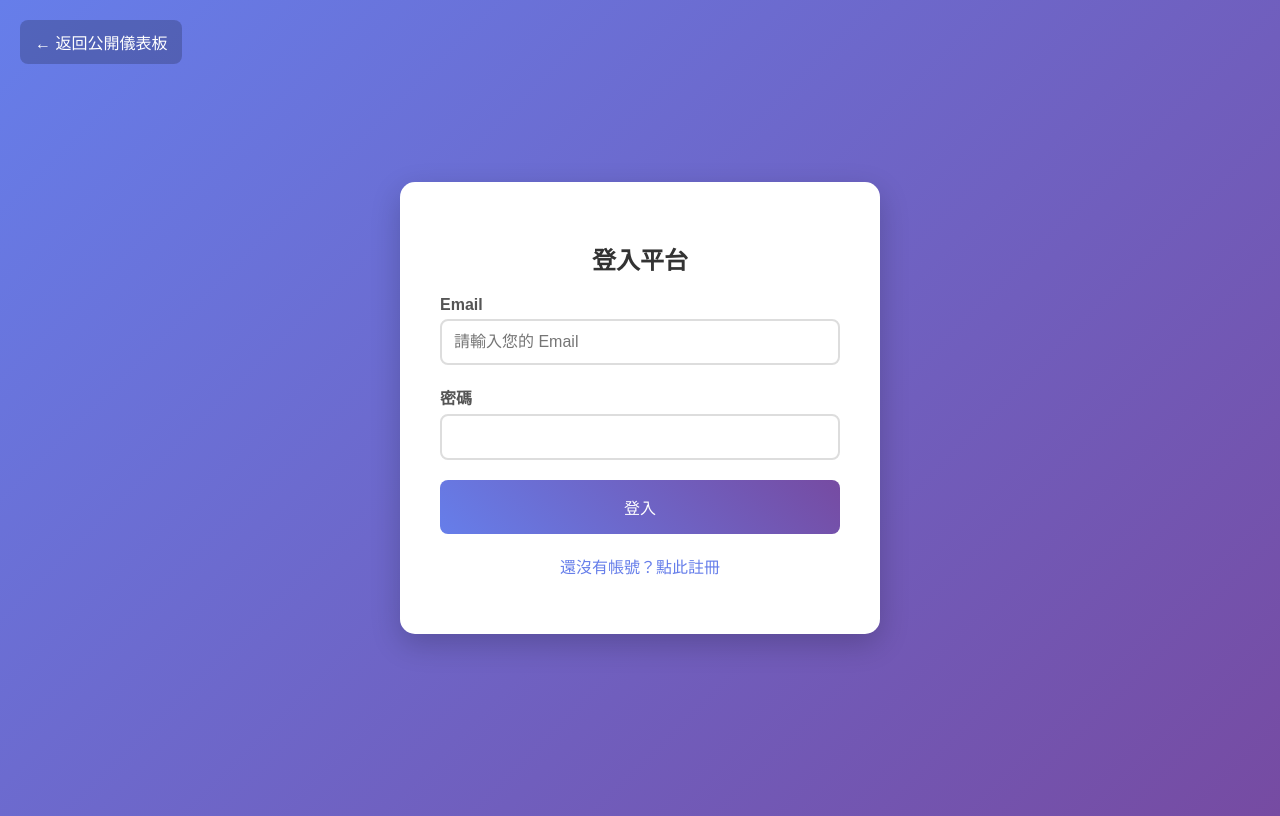
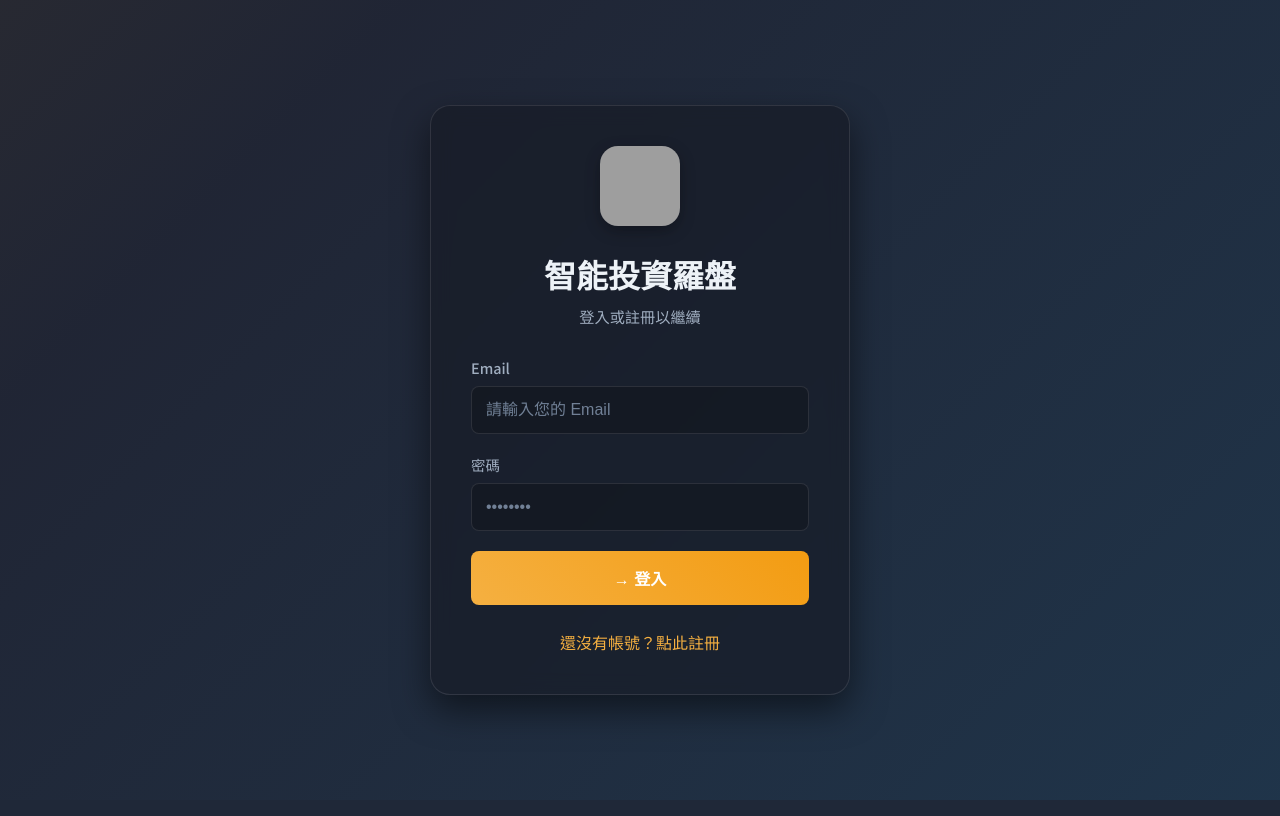
Before and after one commit to Gianni121212/FinSimU, a Flask app: page /login in a window 1280 px wide. Run offline with Flask 3, Linux system fonts and the light colour scheme; grey boxes are pictures that could not be loaded.

Commit message:
Update login.html

```diff
--- a/templates/login.html
+++ b/templates/login.html
@@ -1,73 +1,264 @@
+<!DOCTYPE html>
+<html lang="zh-TW">
 <head>
     <meta charset="UTF-8">
     <meta name="viewport" content="width=device-width, initial-scale=1.0">
-    <title>登入/註冊 - AI 策略分析平台</title>
+    <title>智能投資羅盤</title>
 
-    <!-- START: PWA/行動裝置優化標籤 -->
-    <meta name="theme-color" content="#6d5edc"/> <!-- 瀏覽器頂部顏色，與 manifest.json 一致 -->
-    <meta name="apple-mobile-web-app-capable" content="yes"> <!-- iOS: 啟用 Web App 模式 -->
-    <meta name="apple-mobile-web-app-status-bar-style" content="default"> <!-- iOS: 狀態列樣式 -->
-    <link rel="apple-touch-icon" href="/static/icons/apple-touch-icon.png"> <!-- iOS: 主畫面圖示 -->
-    <link rel="manifest" href="/static/manifest.json"> <!-- Android/Chrome: PWA 設定檔 -->
-    <!-- END: PWA/行動裝置優化標籤 -->
+    <!-- PWA/行動裝置優化標籤 -->
+    <meta name="theme-color" content="#1a202c"/>
+    <meta name="apple-mobile-web-app-capable" content="yes">
+    <meta name="apple-mobile-web-app-status-bar-style" content="black-translucent">
+    <link rel="apple-touch-icon" href="/static/icons/apple-touch-icon.png">
+    <link rel="manifest" href="/static/manifest.json">
+
+    <!-- Google Fonts -->
+    <link rel="preconnect" href="https://fonts.googleapis.com">
+    <link rel="preconnect" href="https://fonts.gstatic.com" crossorigin>
+    <link href="https://fonts.googleapis.com/css2?family=Noto+Sans+TC:wght@400;500;700&family=Roboto+Slab:wght@600;700&display=swap" rel="stylesheet">
 
     <style>
-        body { font-family: 'Microsoft JhengHei', sans-serif; background: linear-gradient(135deg, #667eea 0%, #764ba2 100%); display: flex; justify-content: center; align-items: center; min-height: 100vh; }
-        .form-container { background: white; padding: 40px; border-radius: 15px; box-shadow: 0 10px 30px rgba(0,0,0,0.2); width: 100%; max-width: 400px; text-align: center; }
-        h2 { margin-bottom: 20px; color: #333; }
-        .form-group { margin-bottom: 20px; text-align: left; }
-        label { display: block; margin-bottom: 5px; font-weight: bold; color: #555; }
-        input { width: 100%; padding: 12px; border: 2px solid #ddd; border-radius: 8px; font-size: 16px; box-sizing: border-box; }
-        .btn { background: linear-gradient(45deg, #667eea, #764ba2); color: white; border: none; padding: 15px; border-radius: 8px; font-size: 16px; width: 100%; cursor: pointer; }
-        .toggle-link { margin-top: 20px; color: #667eea; cursor: pointer; display: inline-block; }
-        .message { margin-top: 15px; padding: 10px; border-radius: 5px; display: none; }
-        .message.success { background: #d4edda; color: #155724; }
-        .message.error { background: #f8d7da; color: #721c24; }
+        :root {
+            --bg-color: #1a202c;
+            --form-bg: rgba(23, 25, 35, 0.6);
+            --text-primary: #edf2f7;
+            --text-secondary: #a0aec0;
+            --accent-color: #F5B041; /* Gold */
+            --accent-gradient: linear-gradient(45deg, #F5B041, #F39C12);
+            --border-color: rgba(255, 255, 255, 0.1);
+            --success-color: #2ECC71;
+            --error-color: #E74C3C;
+            --font-body: 'Noto Sans TC', -apple-system, BlinkMacSystemFont, 'Segoe UI', Roboto, sans-serif;
+            --font-heading: 'Roboto Slab', serif;
+        }
+
+        * {
+            margin: 0;
+            padding: 0;
+            box-sizing: border-box;
+        }
+
+        body {
+            font-family: var(--font-body);
+            background-color: var(--bg-color);
+            color: var(--text-primary);
+            display: flex;
+            justify-content: center;
+            align-items: center;
+            min-height: 100vh;
+            overflow: hidden;
+            position: relative;
+        }
+
+        body::before {
+            content: '';
+            position: absolute;
+            top: 0; left: 0; right: 0; bottom: 0;
+            background: linear-gradient(315deg, rgba(52, 152, 219, 0.2) 0%, rgba(46, 49, 72, 0.3) 50%, rgba(243, 156, 18, 0.2) 100%);
+            background-size: 200% 200%;
+            animation: gradient-animation 15s ease infinite;
+            z-index: 1;
+        }
+
+        @keyframes gradient-animation {
+            0% { background-position: 0% 50%; }
+            50% { background-position: 100% 50%; }
+            100% { background-position: 0% 50%; }
+        }
+
+        .form-container {
+            position: relative;
+            z-index: 2;
+            background: var(--form-bg);
+            padding: 40px;
+            border-radius: 20px;
+            border: 1px solid var(--border-color);
+            box-shadow: 0 15px 35px rgba(0,0,0,0.5);
+            width: 100%;
+            max-width: 420px;
+            text-align: center;
+            backdrop-filter: blur(10px);
+            -webkit-backdrop-filter: blur(10px);
+            animation: fade-in 0.5s ease-out;
+        }
+
+        @keyframes fade-in {
+            from { opacity: 0; transform: translateY(20px); }
+            to { opacity: 1; transform: translateY(0); }
+        }
+
+        .header {
+            margin-bottom: 30px;
+        }
+
+        .logo-image {
+            width: 80px;
+            height: 80px;
+            margin: 0 auto 20px;
+            border-radius: 18px;
+            box-shadow: 0 5px 15px rgba(0,0,0,0.3);
+        }
+
+        .header h2 {
+            font-family: var(--font-heading);
+            font-size: 2rem;
+            font-weight: 700;
+            margin-bottom: 8px;
+        }
+
+        .header p {
+            color: var(--text-secondary);
+            font-size: 0.95rem;
+        }
+
+        .form-group {
+            margin-bottom: 20px;
+            text-align: left;
+        }
+
+        label {
+            display: block;
+            margin-bottom: 8px;
+            font-weight: 500;
+            color: var(--text-secondary);
+            font-size: 0.9rem;
+        }
+
+        input {
+            width: 100%;
+            padding: 14px;
+            background: rgba(0,0,0,0.2);
+            border: 1px solid var(--border-color);
+            border-radius: 8px;
+            font-size: 1rem;
+            color: var(--text-primary);
+            transition: all 0.2s ease;
+        }
+
+        input::placeholder {
+            color: #718096;
+        }
+
+        input:focus {
+            outline: none;
+            border-color: var(--accent-color);
+            box-shadow: 0 0 0 3px rgba(245, 176, 65, 0.3);
+        }
+
+        .btn {
+            background: var(--accent-gradient);
+            color: white;
+            border: none;
+            padding: 15px;
+            border-radius: 8px;
+            font-size: 1rem;
+            font-weight: 600;
+            width: 100%;
+            cursor: pointer;
+            transition: all 0.2s ease;
+        }
+
+        .btn:hover {
+            transform: translateY(-2px);
+            box-shadow: 0 4px 20px rgba(243, 156, 18, 0.25);
+        }
+
+        .btn:active {
+            transform: translateY(0);
+            box-shadow: none;
+        }
+
+        .toggle-link {
+            margin-top: 25px;
+            color: var(--accent-color);
+            cursor: pointer;
+            display: inline-block;
+            font-weight: 500;
+            text-decoration: none;
+        }
+
+        .toggle-link:hover {
+            text-decoration: underline;
+        }
+
+        .message {
+            margin-top: 20px;
+            padding: 12px;
+            border-radius: 8px;
+            display: none;
+            font-weight: 500;
+            border: 1px solid transparent;
+            text-align: center;
+        }
+
+        .message.success {
+            background: rgba(46, 204, 113, 0.2);
+            color: #A9DFBF;
+            border-color: rgba(46, 204, 113, 0.5);
+        }
+
+        .message.error {
+            background: rgba(231, 76, 60, 0.2);
+            color: #F5B7B1;
+            border-color: rgba(231, 76, 60, 0.5);
+        }
+
         #register-form { display: none; }
+
+        @media (max-width: 480px) {
+            .form-container {
+                width: 90%;
+                padding: 30px;
+            }
+        }
+
     </style>
 </head>
 <body>
     <div class="form-container">
-        <!-- 登入表單 -->
+
+        <div class="header">
+            <img src="/static/images/logo1.png" alt="智能投資羅盤 Logo" class="logo-image">
+
+            <div class="header-text">
+                <h2>智能投資羅盤</h2>
+                <p>登入或註冊以繼續</p>
+            </div>
+        </div>
+
+        <!-- Login Form -->
         <div id="login-form">
-            <h2>登入平台</h2>
             <div class="form-group">
                 <label for="login-email">Email</label>
                 <input type="email" id="login-email" required placeholder="請輸入您的 Email">
             </div>
             <div class="form-group">
                 <label for="login-password">密碼</label>
-                <input type="password" id="login-password" required>
+                <input type="password" id="login-password" required placeholder="••••••••">
             </div>
-            <button class="btn" onclick="handleLogin()">登入</button>
-            <p class="toggle-link" onclick="toggleForms()">還沒有帳號？點此註冊</p>
+            <button class="btn" onclick="handleLogin()">→ 登入</button>
+            <a class="toggle-link" onclick="toggleForms()">還沒有帳號？點此註冊</a>
         </div>
 
-        <!-- 註冊表單 -->
+        <!-- Registration Form -->
         <div id="register-form">
-            <h2>建立新帳號</h2>
-            <div class="form-group">
-                <label for="register-username">暱稱</label>
-                <input type="text" id="register-username" required placeholder="您希望被如何稱呼">
-            </div>
+            <!-- 【修改點 1】暱稱輸入框已被移除 -->
             <div class="form-group">
                 <label for="register-email">Email (將作為登入帳號)</label>
                 <input type="email" id="register-email" required placeholder="請輸入有效的 Email">
             </div>
             <div class="form-group">
                 <label for="register-password">密碼</label>
-                <input type="password" id="register-password" required>
+                <input type="password" id="register-password" required placeholder="至少 6 個字元">
             </div>
             <div class="form-group">
                 <label for="register-password-confirm">確認密碼</label>
-                <input type="password" id="register-password-confirm" required>
+                <input type="password" id="register-password-confirm" required placeholder="再次輸入密碼">
             </div>
-            <button class="btn" onclick="handleRegister()">註冊</button>
-            <p class="toggle-link" onclick="toggleForms()">已經有帳號了？返回登入</p>
+            <button class="btn" onclick="handleRegister()">建立帳號</button>
+            <a class="toggle-link" onclick="toggleForms()">已經有帳號了？返回登入</a>
         </div>
-        <a href="/" style="position: absolute; top: 20px; left: 20px; color: white; background: rgba(0,0,0,0.2); padding: 10px 15px; border-radius: 8px; text-decoration: none;">
-        ← 返回公開儀表板
-    </a>
+
         <div id="message-box" class="message"></div>
     </div>
 
@@ -76,18 +267,16 @@
     const registerForm = document.getElementById('register-form');
     const messageBox = document.getElementById('message-box');
 
-    // 頁面載入時，確保登入表單是可見的，註冊表單是隱藏的
     document.addEventListener('DOMContentLoaded', () => {
         loginForm.style.display = 'block';
         registerForm.style.display = 'none';
     });
 
     function toggleForms() {
-        // 直接交換兩個表單的 display 狀態
         const isLoginVisible = loginForm.style.display === 'block';
         loginForm.style.display = isLoginVisible ? 'none' : 'block';
         registerForm.style.display = isLoginVisible ? 'block' : 'none';
-        messageBox.style.display = 'none'; // 切換時隱藏舊訊息
+        messageBox.style.display = 'none';
     }
 
     function showMessage(text, isError = false) {
@@ -99,8 +288,6 @@
     async function handleLogin() {
         const email = document.getElementById('login-email').value;
         const password = document.getElementById('login-password').value;
-
-    // 關鍵：將 next 參數也一起傳給後端 API
         const loginUrl = window.location.search ? `/api/login${window.location.search}` : '/api/login';
 
         const response = await fetch(loginUrl, {
@@ -110,7 +297,6 @@
         });
         const result = await response.json();
         if (result.success) {
-        // 使用後端返回的 URL，如果沒有則預設到 /trainer
             window.location.href = result.redirect_url || '/trainer';
         } else {
             showMessage(result.message, true);
@@ -118,7 +304,8 @@
     }
 
     async function handleRegister() {
-        const username = document.getElementById('register-username').value;
+        // 【修改點 2】直接將 username 設定為 'user'
+        const username = 'user';
         const email = document.getElementById('register-email').value;
         const password = document.getElementById('register-password').value;
         const password_confirm = document.getElementById('register-password-confirm').value;
@@ -127,8 +314,6 @@
             showMessage('兩次輸入的密碼不一致', true);
             return;
         }
-
-        // 增加一個簡單的 email 格式檢查
         if (!email.includes('@')) {
             showMessage('請輸入有效的 Email 格式', true);
             return;
@@ -137,6 +322,7 @@
         const response = await fetch('/api/register', {
             method: 'POST',
             headers: { 'Content-Type': 'application/json' },
+            // 送出的請求中依然包含 username，後端無需改動
             body: JSON.stringify({ username, email, password, password_confirm })
         });
         const result = await response.json();
```
Lines whose indentation alone changed are shown as unchanged.
